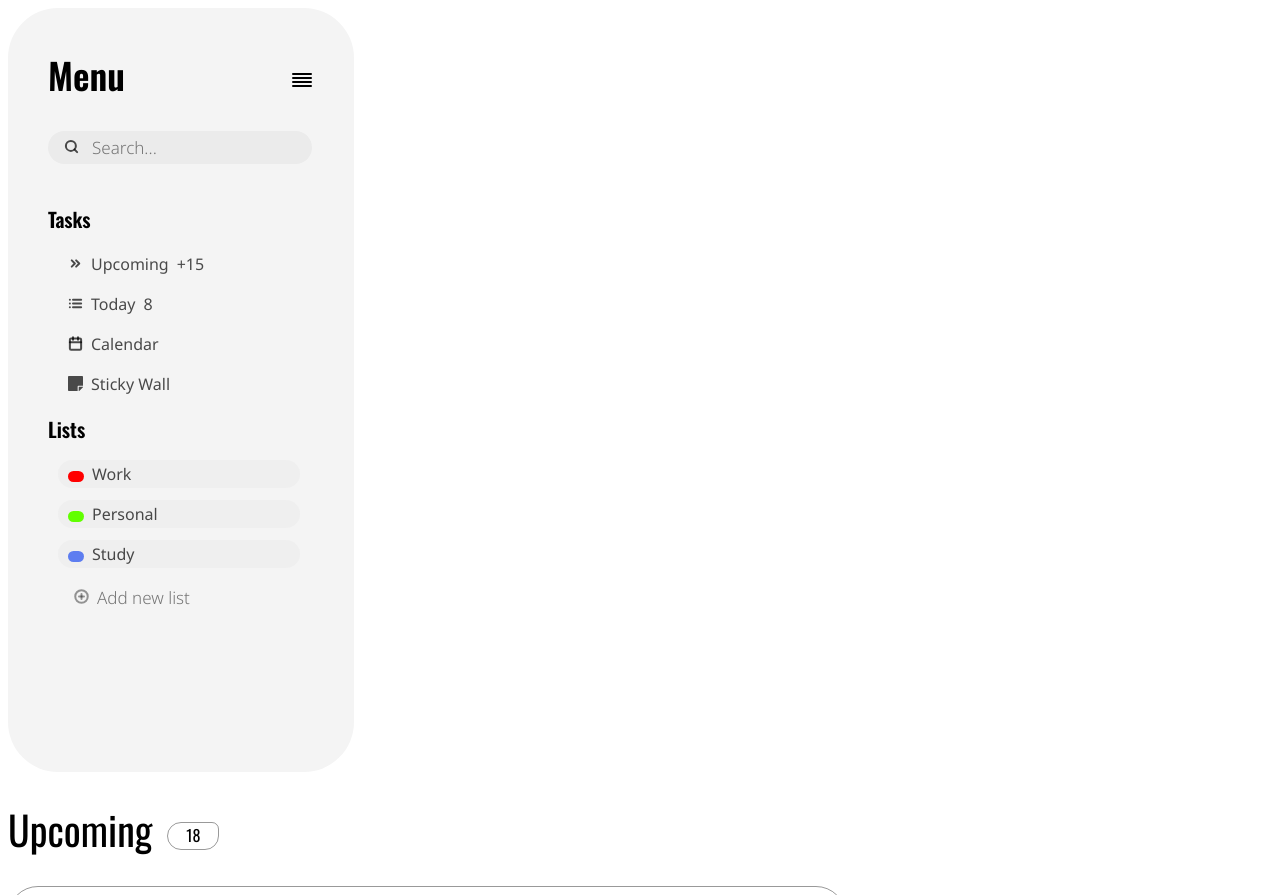
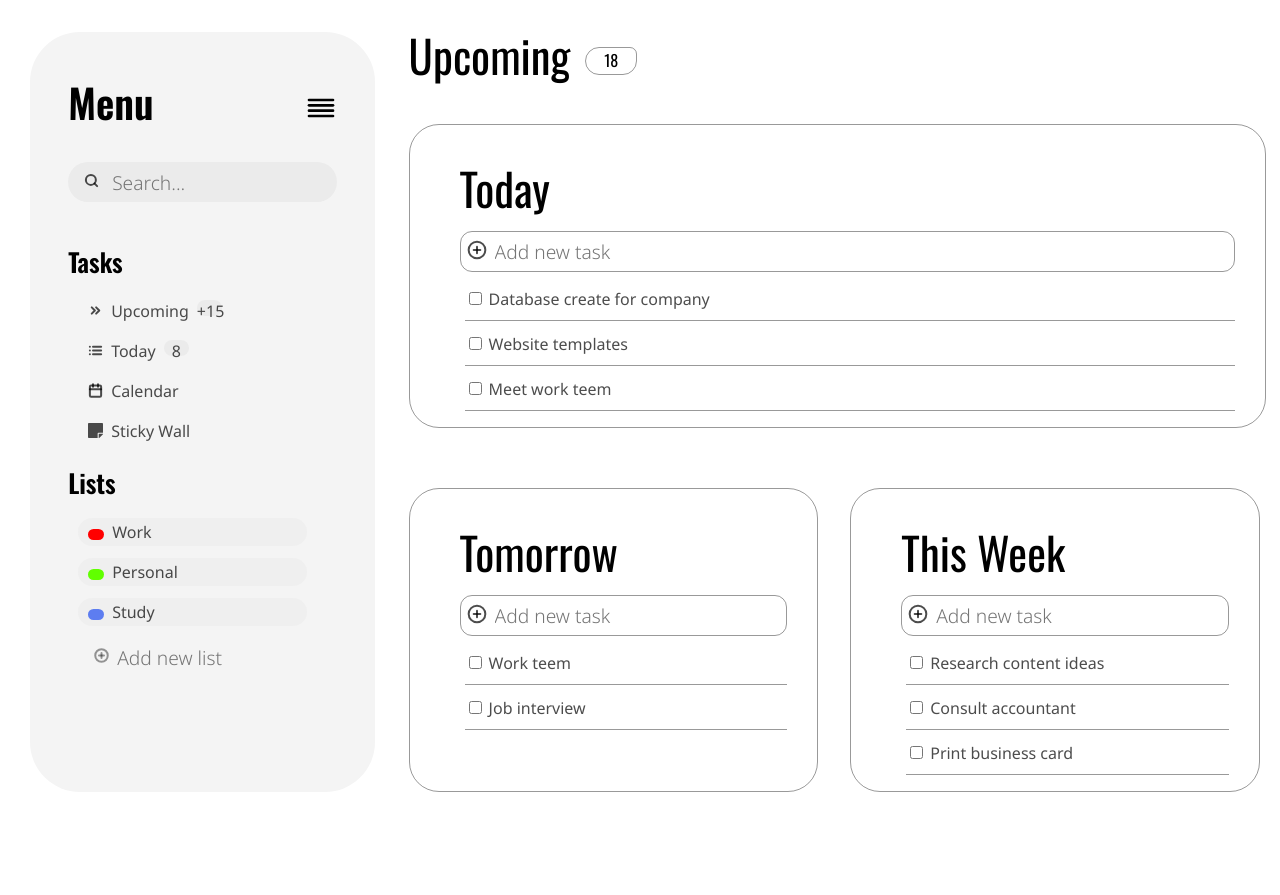
Before and after one commit to GlebVelikiy/To-Do-List, a plain HTML site: page To-Do-List.html in a window 1280 px wide. Shown: the top 895 px of the page. After the commit the page ends 800 px from the top, so only its background shows below. Drawn offline with nearby package versions, Linux system fonts and the light colour scheme.

Commit message:
Worked a little more

```diff
--- a/To-Do-List.css
+++ b/To-Do-List.css
@@ -2,7 +2,11 @@
     list-style-type: none;
     /*border: 1px solid black;*/
     box-sizing:border-box;
+    transition:all .3s;
 }
+
+/* Text */
+
 .title {
     font-family: "Oswald", serif;
     font-weight: 400;
@@ -12,21 +16,22 @@
     font-family: "Noto Sans", serif;
     font-weight: 400;
     color: rgba(0, 0, 0, 0.7);
+    font-size: 1rem;
 }
 .input {
     font-family: "Noto Sans", serif;
     font-weight: 300;
-    font-size: 17px;;
+    font-size: 1.2rem;;
     color: rgba(0, 0, 0, 0.7);
 }
 .font-size-s {
-    font-size: 20px;
+    font-size: 1.6rem;
 }
 .font-size-l {
-    font-size:36px;
+    font-size:2.5rem;
 }
 .font-size-xl {
-    font-size: 40px;
+    font-size: 2.8rem;
 }
 .font-weight-xl {
     font-weight: 600;
@@ -35,21 +40,57 @@
     border: none;
     background: none;
 }
-/*.body {
-    display: grid;
-    grid-template-columns: 1.7% 27% 2.6% 32.5% 2% 32.5% 1.7%;
+
+/* media */
+
+@media (min-width:1500px) {
+    .font-size-s {
+        font-size: 2.6rem;
+    }
+    .font-size-l {
+        font-size:3.5rem;
+    }
+    .font-size-xl {
+        font-size: 3.8rem;
+    }
 
 }
-*/
+
+/*body*/
+
+.body {
+    display: grid;
+    grid-template-columns: 1.7vw 27vw 2.6vw 32.5vw 2vw 32.5vw 1.7vw;
+    grid-template-rows: 3.2% 12% 38% 10% 38% 5%;
+}
+
+/*hover*/
+
+.cursor-pointer {
+    cursor: pointer;;
+}
+.input:focus {
+    outline: none;
+}
+.checklist__li:hover {
+    background: #dfdfdf;
+}
+.checklist__li:hover>.checklist__counter {
+    background: #fff;
+}
+/*menu*/
+
 .menu {
     border-radius: 50px;
-    width: 346px;
-    height: 764px;
+    width: 27vw;
+    height: 95vh;
     background: #f4f4f4;
+    grid-column: 2/3;
+    grid-row:2/7;
 }
 .menu__inner {
-    margin-left: 40px;
-    margin-right: 40px;
+    margin-left: 3vw;
+    margin-right: 3vw;
 }
 .menu-header {
     display: flex;
@@ -64,11 +105,14 @@
     display: flex;
     gap: 5px;
     border-radius: 50px;
-    width: 264px;
-    height: 33px;
+    width: 100%;
+    height: 5vh;
     background: #ebebeb;
     padding-left: 10px;
     margin-bottom: 40px;
+}
+.search__input {
+    width: 100%;
 }
 .checklist__svg {
     margin-top: 3px;
@@ -76,13 +120,14 @@
 .checklist__li {
     display: flex;
     border-radius: 50px;
-    width: 242px;
+    width: 100%;
     height: 28px;
     gap: 8px;
     margin-bottom: 12px;
     margin-left: -30px;
     padding-top: 3px;
     padding-left: 10px;
+    cursor: pointer;
 
 }
 .checklist__li_bg_grey {
@@ -93,6 +138,13 @@
     width: 16px;
     height: 11px;
     margin-top: 8px;
+}
+.checklist__counter {
+    text-align: center;
+    border-radius: 50px;
+    width: 2vw;
+    height: 2vh;
+    background: #ebebeb;
 }
 .color-red {
     background: #f00;
@@ -110,14 +162,19 @@
     padding-top: 5px;
 }
 
-
+/*page-title*/
 
 .page-title {
-    width: 838px;
+    width: 60vw;
+    grid-column:4/7;
+    grid-row: 2/3;
 }
 .page-title__inner {
     display: flex;
     gap: 15px;
+}
+.page-title__title {
+    margin-top: -10px;
 }
 .page-title__counter {
     text-align: center;
@@ -125,9 +182,11 @@
     border-radius: 100px 50px 100px 100px;
     width: 52px;
     height: 28px;
-    margin-top: 50px;
+    margin-top: 15px;
+
 }
 
+/*block*/
 
 .block {
     border: 1px solid rgba(0, 0, 0, 0.4);
@@ -135,13 +194,25 @@
     padding-left: 50px;
     padding-right: 30px;
 }
+.block-today {
+    grid-column: 4/7;
+    grid-row: 3/4;
+}
+.block-tomorrow {
+    grid-column: 4/5;
+    grid-row: 5/6;
+}
+.block-this-week {
+    grid-column: 6/7;
+    grid-row: 5/6;
+}
 .block-up {
-    width: 838px;
-    height: 317px;
+    width: 67vw;
+    height: 38vh;
 }
 .block-down {
-    width: 415px;
-    height: 315px;
+    width: 32vw;
+    height: 38vh;
 }
 .block__title {
     margin-bottom: 10px;
@@ -149,12 +220,15 @@
 .block__form {
     border: 1px solid rgba(0, 0, 0, 0.4);
     border-radius: 12px;
+    display: flex;
 }
 .block__button {
-    margin-top: 10px;
+    padding-top: -15px;
 }
 .block__input {
-    margin-bottom: 10px;
+    margin-bottom: 5px;
+    margin-top: 5px;
+    width: 100%;
 }
 .block__ul {
     margin-left: -35px;
--- a/To-Do-List.html
+++ b/To-Do-List.html
@@ -18,8 +18,8 @@
         <div class="menu__inner">
             <div class="menu-header">
                 <div class="menu-header__title title font-size-l font-weight-xl">Menu</div>
-                <div class="menu-header__button">
-                    <svg width="24" height="24" viewBox="0 0 24 24" fill="none" xmlns="http://www.w3.org/2000/svg">
+                <div class="menu-header__button cursor-pointer">
+                    <svg width="32" height="32" viewBox="0 0 24 24" fill="none" xmlns="http://www.w3.org/2000/svg">
                         <path d="M21 10H3" stroke="black" stroke-width="2" stroke-linecap="round" stroke-linejoin="round" />
                         <path d="M21 6H3" stroke="black" stroke-width="2" stroke-linecap="round" stroke-linejoin="round" />
                         <path d="M21 14H3" stroke="black" stroke-width="2" stroke-linecap="round" stroke-linejoin="round" />
@@ -27,8 +27,8 @@
                       </svg>
                 </div>
             </div>
-            <form class="search">
-                <button class="search__button button">
+            <form class="search cursor-pointer">
+                <button class="search__button button cursor-pointer">
                     <svg width="15" height="15" viewBox="0 0 15 15" fill="none" xmlns="http://www.w3.org/2000/svg">
                     <g clip-path="url(#clip0_1_12)">
                       <path d="M6.875 11.875C9.63642 11.875 11.875 9.63642 11.875 6.875C11.875 4.11358 9.63642 1.875 6.875 1.875C4.11358 1.875 1.875 4.11358 1.875 6.875C1.875 9.63642 4.11358 11.875 6.875 11.875Z" stroke="black" stroke-opacity="0.7" stroke-width="2" stroke-linecap="round" stroke-linejoin="round" />
@@ -40,7 +40,7 @@
                       </clipPath>
                     </defs>
                   </svg></button>
-                <input type="text" class="search__input input button" placeholder = "Search...">
+                <input type="text" class="search__input input button cursor-pointer" placeholder = "Search...">
             </form>
             <div class="checklist tasks">
                 <h1 class="checklist__title title font-size-s font-weight-xl">Tasks</h1>
@@ -81,7 +81,7 @@
                             </defs>
                           </svg>
                           <span class="checklist__span text">Calendar</span>
-                          <div class="checklist__counter"></div>
+
 
                     </li>
                     <li class="checklist__li">
@@ -89,7 +89,7 @@
                             <path d="M10.4464 9.64286H15V0.803571C15 0.358259 14.6417 0 14.1964 0H0.803571C0.358259 0 0 0.358259 0 0.803571V14.1964C0 14.6417 0.358259 15 0.803571 15H9.64286V10.4464C9.64286 10.0045 10.0045 9.64286 10.4464 9.64286ZM14.7656 11.4844L11.4844 14.7656C11.3337 14.9163 11.1295 15 10.9152 15H10.7143V10.7143H15V10.9185C15 11.1295 14.9163 11.3337 14.7656 11.4844Z" fill="black" fill-opacity="0.7" />
                           </svg>
                           <span class="checklist__span text">Sticky Wall</span>
-                          <div class="checklist__counter"></div>
+
 
                     </li>
                 </ul>
@@ -110,15 +110,15 @@
                         <span class="checklist__span text">Study</span>
                     </li>
                     <li>
-                      <form action="" class="checklist__form">
-                        <button class="checklist__button button">
+                      <form action="" class="checklist__form cursor-pointer">
+                        <button class="checklist__button button cursor-pointer">
                           <svg width="15" height="15" viewBox="0 0 15 15" fill="none" xmlns="http://www.w3.org/2000/svg">
                               <path d="M7.5 13.75C10.9518 13.75 13.75 10.9518 13.75 7.5C13.75 4.04822 10.9518 1.25 7.5 1.25C4.04822 1.25 1.25 4.04822 1.25 7.5C1.25 10.9518 4.04822 13.75 7.5 13.75Z" stroke="black" stroke-opacity="0.4" stroke-width="2" stroke-linecap="round" stroke-linejoin="round" />
                               <path d="M7.5 5V10" stroke="black" stroke-opacity="0.4" stroke-width="2" stroke-linecap="round" stroke-linejoin="round" />
                               <path d="M5 7.5H10" stroke="black" stroke-opacity="0.4" stroke-width="2" stroke-linecap="round" stroke-linejoin="round" />
                           </svg>
                         </button>
-                        <input type="text" class="checklist__input input button" placeholder="Add new list">
+                        <input type="text" class="checklist__input input button cursor-pointer" placeholder="Add new list">
                       </form>
                     </li>
                 </ul>
@@ -132,10 +132,10 @@
             <div class="page-title__counter title">18</div>
         </div>
     </div>
-    <div class="block block-up">
+    <div class="block block-up block-today">
         <h1 class="block__title title font-size-xl">Today</h1>
-        <form action="" class="block__form">
-            <button class="block__button button">
+        <form action="" class="block__form cursor-pointer">
+            <button class="block__button button cursor-pointer">
                 <svg width="20" height="20" viewBox="0 0 20 20" fill="none" xmlns="http://www.w3.org/2000/svg">
                 <g clip-path="url(#clip0_1_64)">
                   <path d="M10 18.3333C14.6024 18.3333 18.3333 14.6024 18.3333 9.99999C18.3333 5.39762 14.6024 1.66666 10 1.66666C5.39763 1.66666 1.66667 5.39762 1.66667 9.99999C1.66667 14.6024 5.39763 18.3333 10 18.3333Z" stroke="black" stroke-opacity="0.7" stroke-width="2" stroke-linecap="round" stroke-linejoin="round" />
@@ -149,7 +149,7 @@
                 </defs>
               </svg>
             </button>
-            <input type="text" class="block__input input button" placeholder="Add new task">
+            <input type="text" class="block__input input button cursor-pointer" placeholder="Add new task">
         </form>
         <ul class="block__ul">
             <li class="block__li">
@@ -166,10 +166,10 @@
             </li>
         </ul>
     </div>
-    <div class="block block-down">
+    <div class="block block-down block-tomorrow">
         <h1 class="block__title title font-size-xl">Tomorrow</h1>
-        <form action="" class="block__form">
-            <button class="block__button button">
+        <form action="" class="block__form cursor-pointer">
+            <button class="block__button button cursor-pointer">
                 <svg width="20" height="20" viewBox="0 0 20 20" fill="none" xmlns="http://www.w3.org/2000/svg">
                 <g clip-path="url(#clip0_1_64)">
                   <path d="M10 18.3333C14.6024 18.3333 18.3333 14.6024 18.3333 9.99999C18.3333 5.39762 14.6024 1.66666 10 1.66666C5.39763 1.66666 1.66667 5.39762 1.66667 9.99999C1.66667 14.6024 5.39763 18.3333 10 18.3333Z" stroke="black" stroke-opacity="0.7" stroke-width="2" stroke-linecap="round" stroke-linejoin="round" />
@@ -183,7 +183,7 @@
                 </defs>
               </svg>
             </button>
-            <input type="text" class="block__input input button" placeholder="Add new task">
+            <input type="text" class="block__input input button cursor-pointer" placeholder="Add new task">
         </form>
         <ul class="block__ul">
             <li class="block__li">
@@ -196,10 +196,10 @@
             </li>
         </ul>
     </div>
-    <div class="block block-down">
+    <div class="block block-down block-this-week">
         <h1 class="block__title title font-size-xl">This Week</h1>
-        <form action="" class="block__form">
-            <button class="block__button button">
+        <form action="" class="block__form cursor-pointer">
+            <button class="block__button button cursor-pointer">
                 <svg width="20" height="20" viewBox="0 0 20 20" fill="none" xmlns="http://www.w3.org/2000/svg">
                 <g clip-path="url(#clip0_1_64)">
                   <path d="M10 18.3333C14.6024 18.3333 18.3333 14.6024 18.3333 9.99999C18.3333 5.39762 14.6024 1.66666 10 1.66666C5.39763 1.66666 1.66667 5.39762 1.66667 9.99999C1.66667 14.6024 5.39763 18.3333 10 18.3333Z" stroke="black" stroke-opacity="0.7" stroke-width="2" stroke-linecap="round" stroke-linejoin="round" />
@@ -213,7 +213,7 @@
                 </defs>
               </svg>
             </button>
-            <input type="text" class="block__input input button" placeholder="Add new task">
+            <input type="text" class="block__input input button cursor-pointer" placeholder="Add new task">
         </form>
         <ul class="block__ul">
             <li class="block__li">
```
